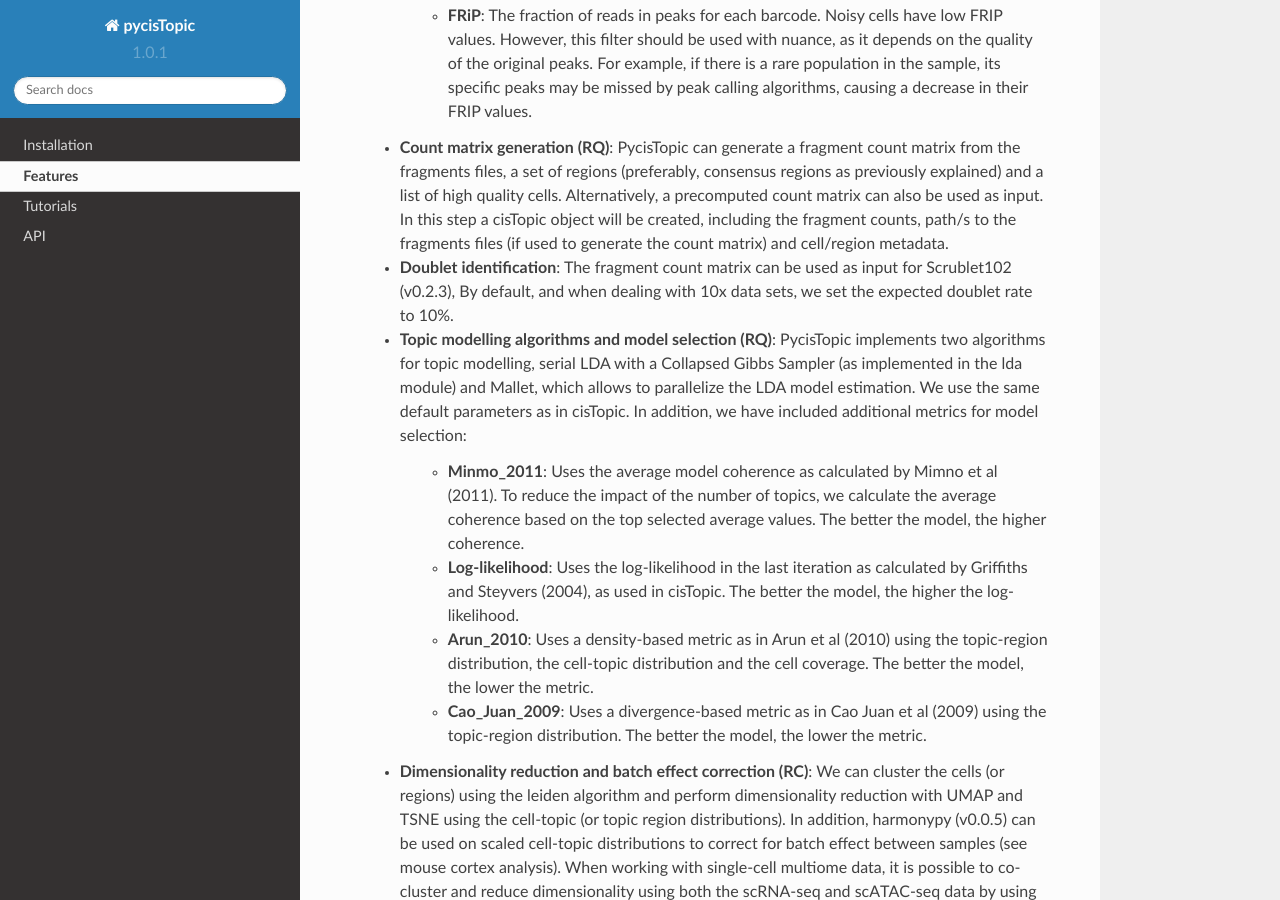
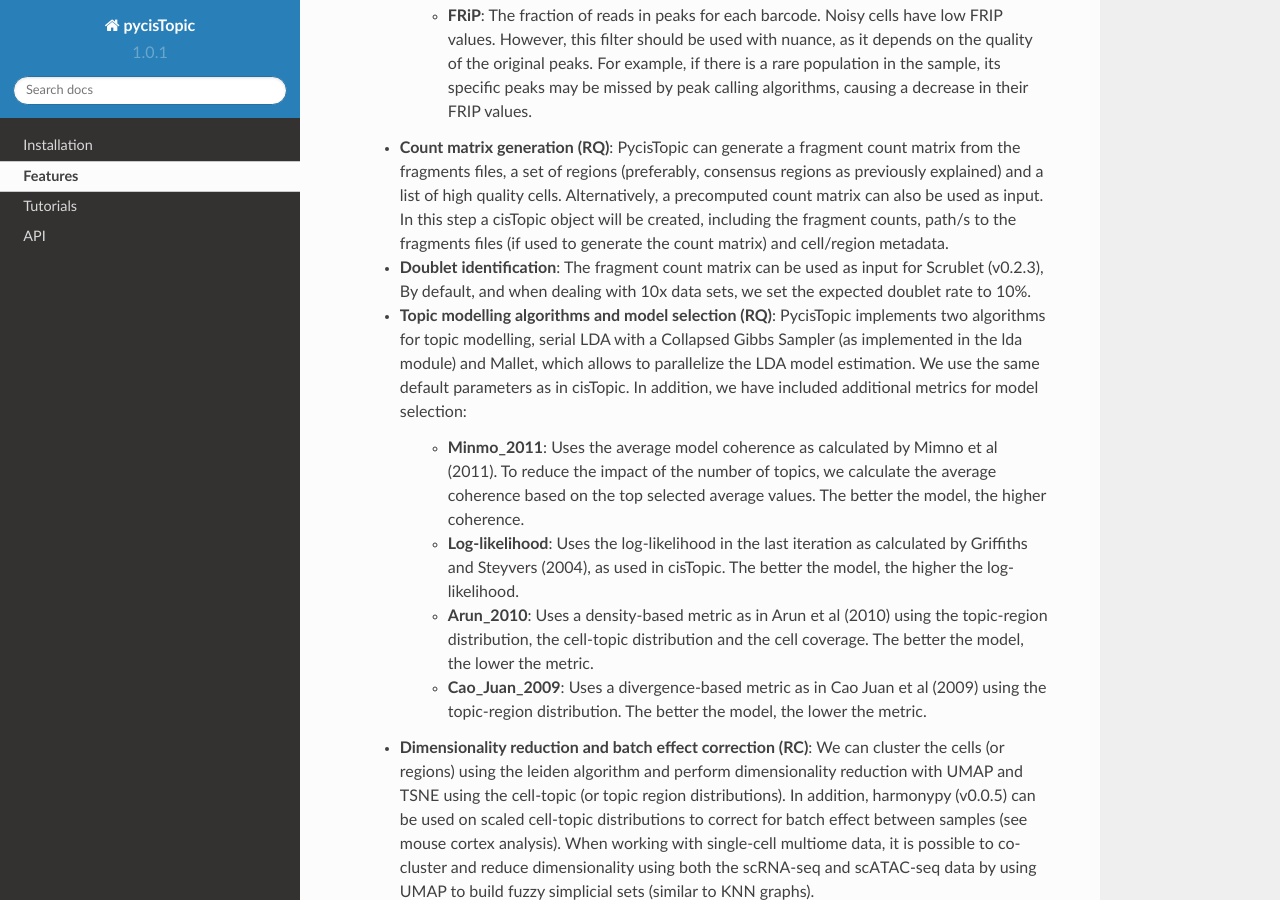
Before and after one commit to aertslab/pycisTopic, a Sphinx documentation site: the page built from docs/source/features.rst, in a window 1280 px wide and 900 px high, scrolled down 2016 px. Built offline with Sphinx 7.4.7 and the Read the Docs theme 2.0.0, drawn with Linux system fonts in a browser that asks for light colours; pages that are not in the unit, such as notebooks, are missing from menus.

Commit message:
Fix typo

```diff
--- a/docs/source/features.rst
+++ b/docs/source/features.rst
@@ -28,7 +28,7 @@ Pycistopic is an improved Python-based version of our Bayesian framework cisTopi
 
 	* **Count matrix generation (RQ)**: PycisTopic can generate a fragment count matrix from the fragments files, a set of regions (preferably, consensus regions as previously explained) and a list of high quality cells. Alternatively, a precomputed count matrix can also be used as input. In this step a cisTopic object will be created, including the fragment counts, path/s to the fragments files (if used to generate the count matrix) and cell/region metadata.
 
-	* **Doublet identification**: The fragment count matrix can be used as input for Scrublet102 (v0.2.3), By default, and when dealing with 10x data sets, we set the expected doublet rate to 10%.
+	* **Doublet identification**: The fragment count matrix can be used as input for Scrublet (v0.2.3), By default, and when dealing with 10x data sets, we set the expected doublet rate to 10%.
 
 	* **Topic modelling algorithms and model selection (RQ)**: PycisTopic implements two algorithms for topic modelling, serial LDA with a Collapsed Gibbs Sampler (as implemented in the lda module) and Mallet, which allows to parallelize the LDA model estimation. We use the same default parameters as in cisTopic. In addition, we have included additional metrics for model selection:
 
```
